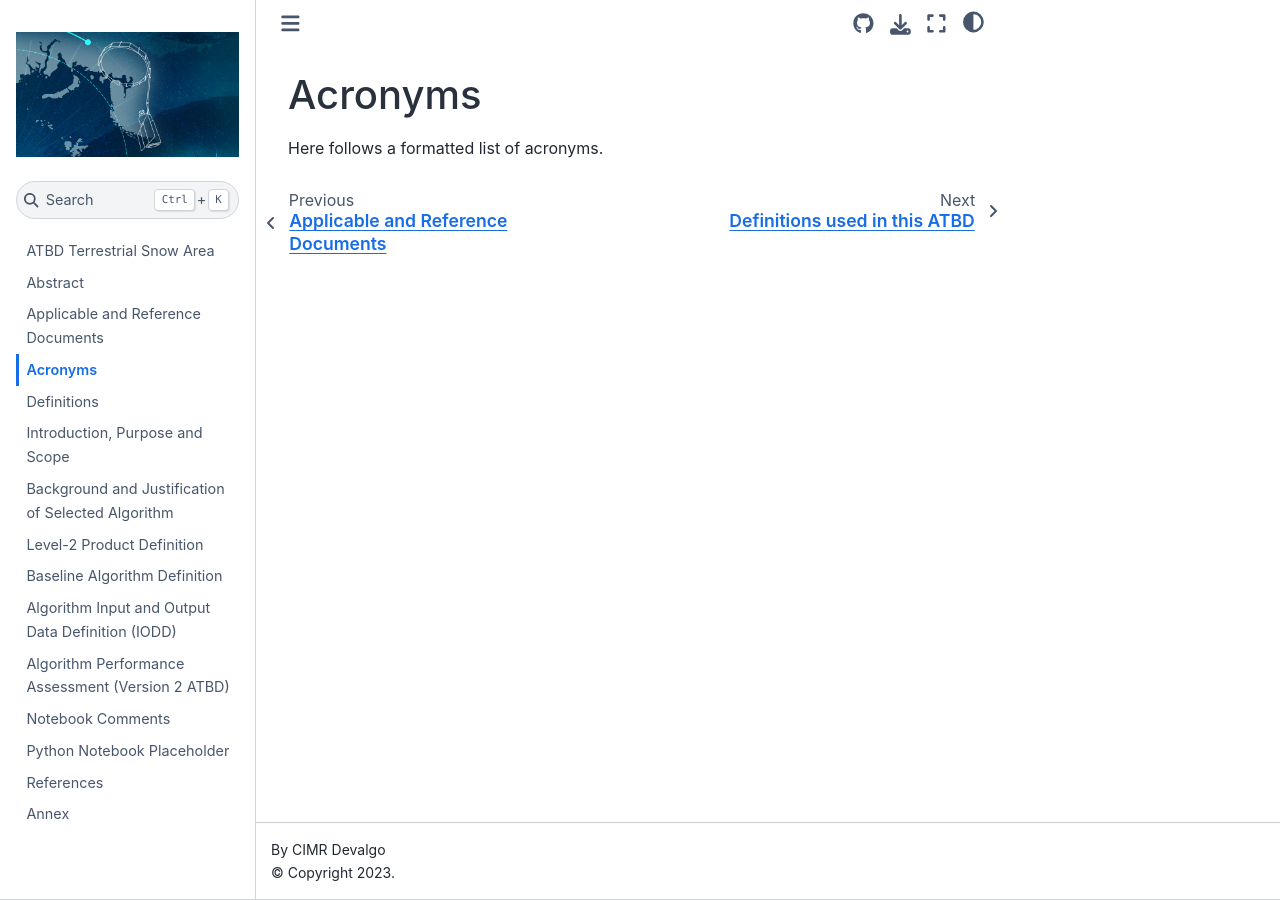
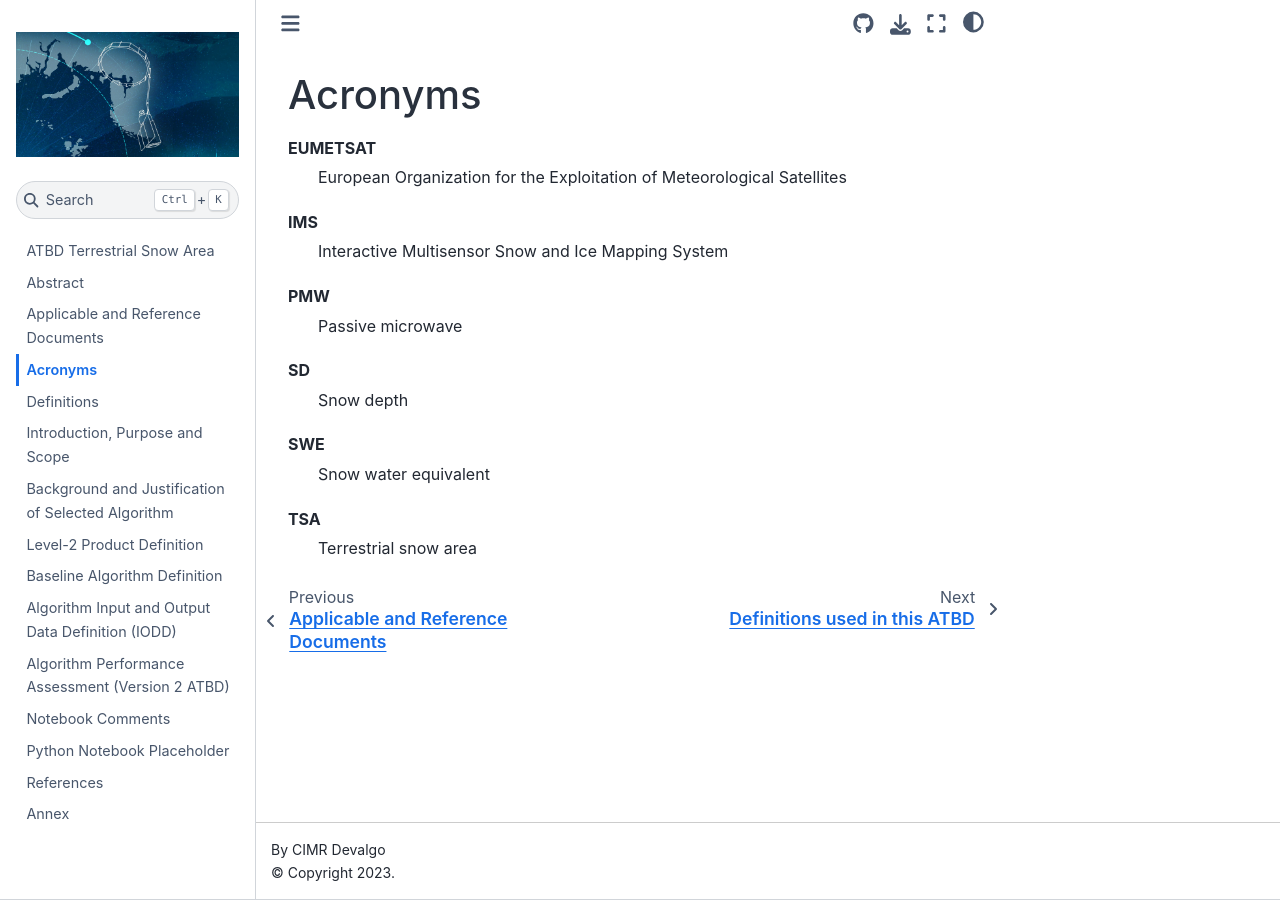
Before and after one commit to CIMR-Algos/TerrestrialSnowArea_ATBD, a Jupyter Book: the page built from book/acronyms.md, in a window 1280 px wide. Built offline with Jupyter Book 1.0.4 settings and Sphinx 7.4.7 and the Sphinx Book theme 1.1.4, drawn with Linux system fonts in a browser that asks for light colours.

Commit message:
Format acronyms as definition list

```diff
--- a/book/_config.yml
+++ b/book/_config.yml
@@ -1,7 +1,7 @@
 # Book settings
 # Learn more at https://jupyterbook.org/customize/config.html
 
-title: ATBD Template
+title: ATBD TSA
 author: CIMR Devalgo
 logo: logo.jpg
 
@@ -23,9 +23,10 @@ sphinx:
   config:
     # Format the citation style
     bibtex_reference_style: author_year
-  extra_extensions:
-    - sphinxcontrib.mermaid
 
+parse:
+  myst_enable_extensions:
+    - deflist
 
 # Information about where the book exists on the web
 repository:
--- a/book/acronyms.md
+++ b/book/acronyms.md
@@ -1,3 +1,19 @@
 # Acronyms
 
-Here follows a formatted list of acronyms.
+EUMETSAT
+: European Organization for the Exploitation of Meteorological Satellites
+
+IMS
+: Interactive Multisensor Snow and Ice Mapping System
+
+PMW
+: Passive microwave
+
+SD
+: Snow depth
+
+SWE
+: {term}`Snow water equivalent`
+
+TSA
+: {term}`Terrestrial snow area`
```
